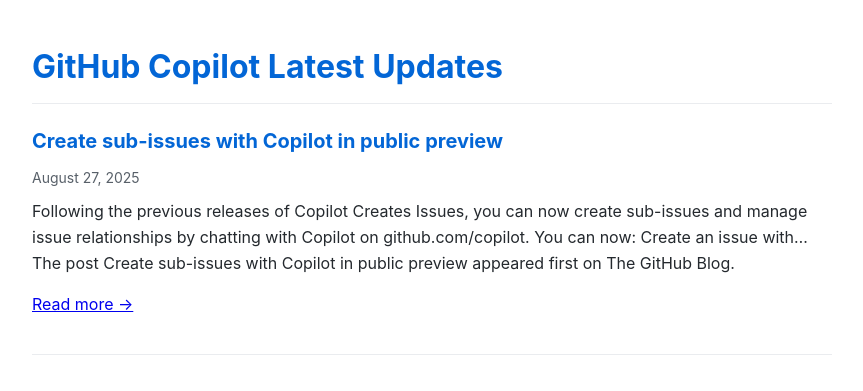
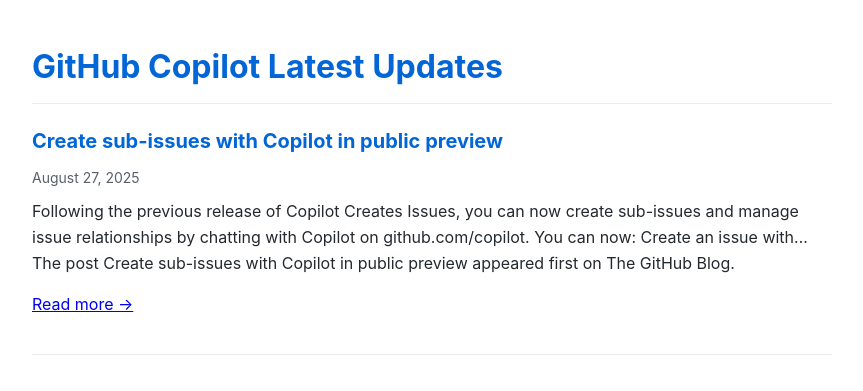
Before and after one commit to Oregand/oregand.github.io, a Jekyll site: the page copilot-feed.html, which Jekyll copies as it is, in a window 1280 px wide and 900 px high. Shown: the top 391 px of the window, without its empty margins (208-1071 px from the left). Built offline with Jekyll 4.4.1, drawn with Linux system fonts in a browser that asks for light colours; some of the changed text lies outside the part shown.

Commit message:
Update RSS feed

```diff
--- a/copilot-feed.html
+++ b/copilot-feed.html
@@ -69,7 +69,7 @@
     </div>
     <div class="feed-date">August 27, 2025</div>
     <div class="feed-description">
-      Following the previous releases of Copilot Creates Issues, you can now create sub-issues and manage issue relationships by chatting with Copilot on github.com/copilot. You can now: Create an issue with&#8230;
+      Following the previous release of Copilot Creates Issues, you can now create sub-issues and manage issue relationships by chatting with Copilot on github.com/copilot. You can now: Create an issue with&#8230;
 The post Create sub-issues with Copilot in public preview appeared first on The GitHub Blog.
 
       <p><a href="https://github.blog/changelog/2025-08-27-create-sub-issues-with-copilot-in-public-preview" target="_blank">Read more →</a></p>
```
Also changed, not shown: other parts of copilot-feed.html (+1 -1 lines).
